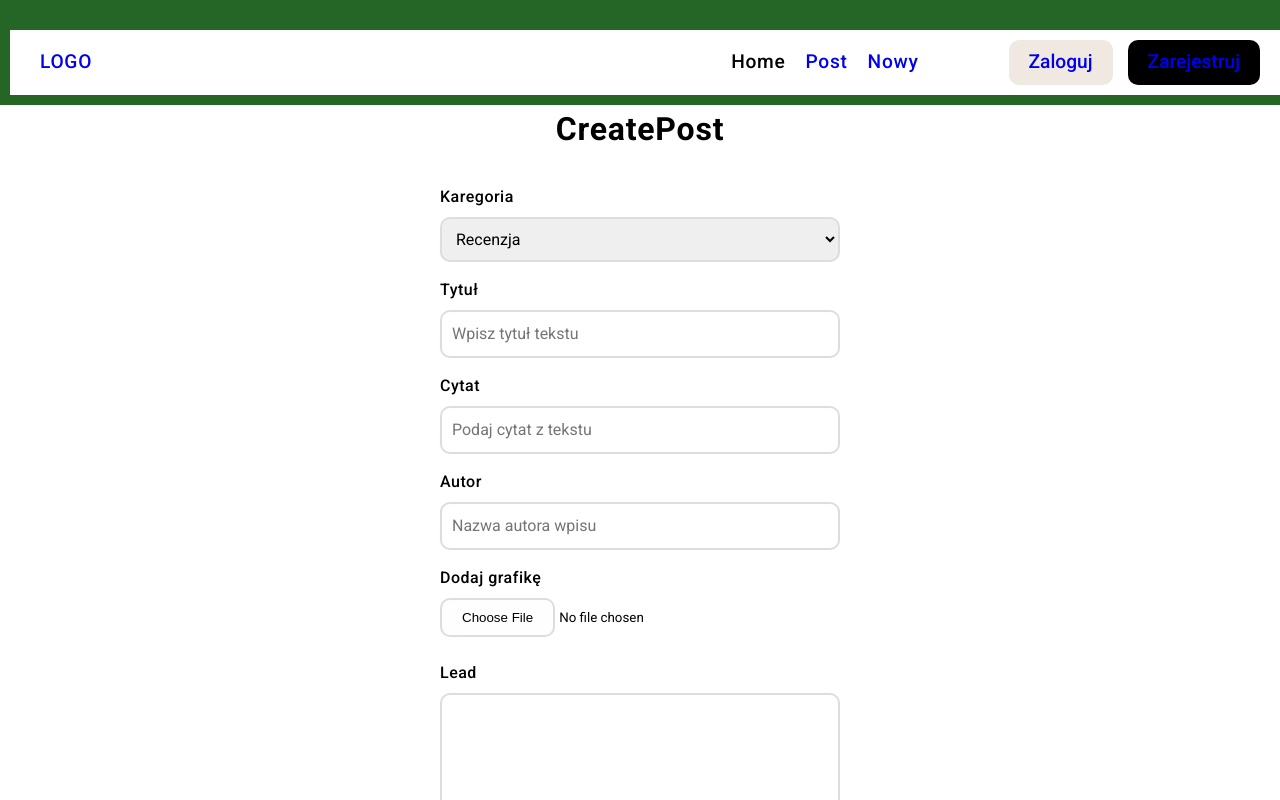
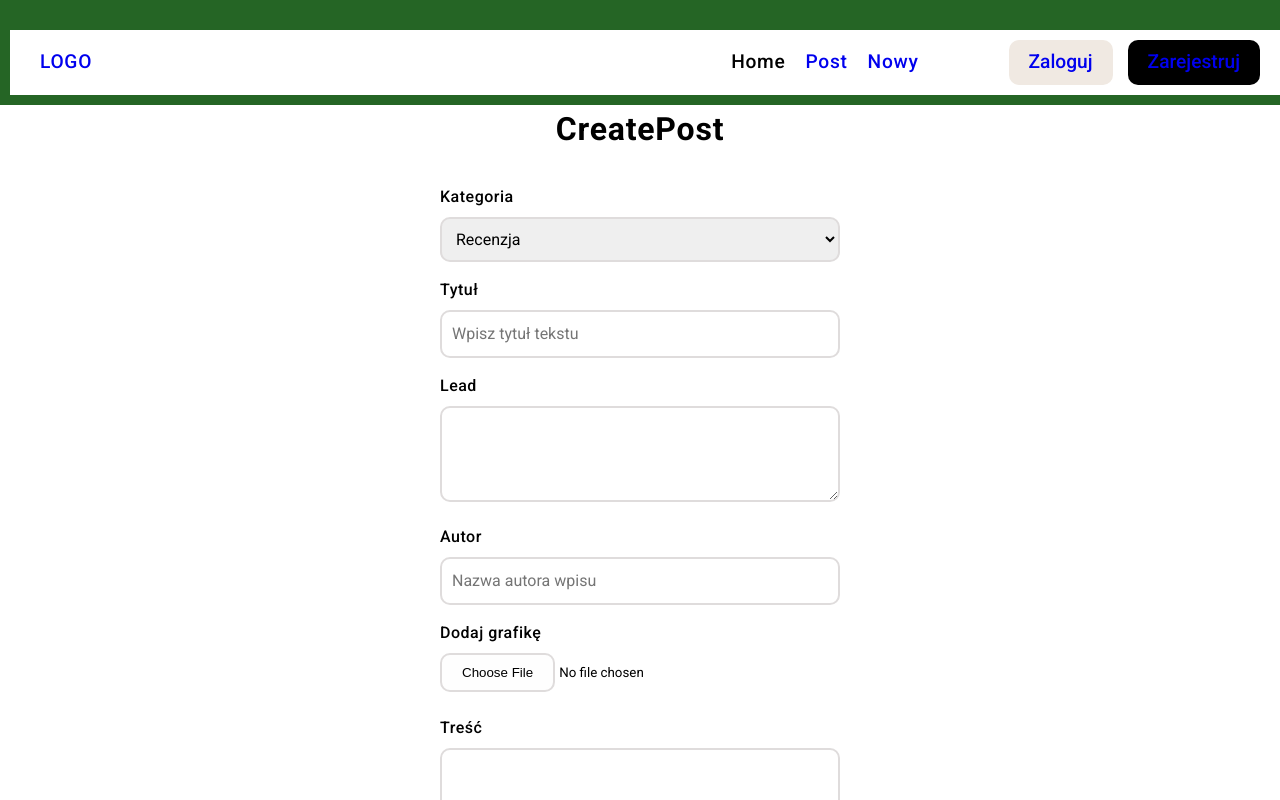
Before and after one commit to PoncjuszMiglanc/blog-app, a React (Vite) app: page /posts/create in a window 1280 px wide. Shown: the top 800 px of the page. Built offline with nearby package versions, Linux system fonts and the light colour scheme; the HTML template or start-up script is replaced by a standard one.

Commit message:
7th commit, logic for creating posts made

```diff
--- a/src/Components/MainPost.jsx
+++ b/src/Components/MainPost.jsx
@@ -1,8 +1,28 @@
+import { useState } from "react";
 import "./main-post.scss";
 import PostInfo from "./PostInfo";
 import SecondaryPost from "./SecondaryPost";
 
 const MainPost = () => {
+  //albo wyciągam z tablicy pierwszy i wrzucam do osobnej zmiennej
+  //albo w pętli biorę po dacie najnowszy post i wrzucam mu inny styl, co wymaga byc moze przefeniniowania logiki komponentu
+  //albo wszystko bedzie w gridzie, i w zależności od szerokości elementu, będzie on miał ten komponent z info w innym miejscu
+  //czyli nie użyję tagu img tylko w cssie będzie on tłem i wtedy łatwiej implementować ten info na tle obrazka
+  const [postList, setPostList] = useState([]);
+
+  const getPostList = () => {
+    fetch("http://localhost:8080/posts")
+      .then((res) => {
+        return res.json();
+      })
+      .then((res) => {
+        setPostList(res.posty.reverse());
+      })
+      .catch((err) => {
+        console.log(err);
+      });
+  };
+
   return (
     <>
       <main className="main-post">
@@ -12,13 +32,36 @@ const MainPost = () => {
           <div className="main-post__picture">
             <PostInfo color={"rgb(236, 233, 233)"} padding={30} margin={1} />
           </div>
+          <button onClick={getPostList}>X</button>
+          <button onClick={() => console.log("a to są posty", postList)}>
+            Y
+          </button>
           <div className="main-post__list">
+            {postList == null
+              ? ""
+              : postList.map((post) => {
+                  return (
+                    <div key={Math.random()}>
+                      <h1>{post.title}</h1>
+                      <p>{post.category}</p>
+                      <p>{post.title}</p>
+                      <img
+                        src={`http://localhost:8080/images/${post.image}`}
+                        alt=""
+                        width={100}
+                        height={100}
+                      />
+                    </div>
+                  );
+                })}
+
+            {/* <SecondaryPost />
             <SecondaryPost />
             <SecondaryPost />
             <SecondaryPost />
             <SecondaryPost />
             <SecondaryPost />
-            <SecondaryPost />
+            <SecondaryPost /> */}
           </div>
         </div>
       </main>
--- a/src/pages/BlogPost.jsx
+++ b/src/pages/BlogPost.jsx
@@ -11,10 +11,6 @@ const BlogPost = () => {
           <div className="post__head">
             <p className="post__category">Recenzja</p>
             <h1 className="post__title">Tytuł recenzji filmu</h1>
-            <p className="post__subtitle">
-              Tu będzie wybrany cytat z środka recenzji będący takim smaczkiem
-              tego co jest w tekście
-            </p>
             <div className="post__meta">
               <span className="post__author">
                 <a href="">Jan Kowalski</a>
--- a/src/pages/CreatePost.jsx
+++ b/src/pages/CreatePost.jsx
@@ -1,21 +1,68 @@
+import { useState } from "react";
 import MainContainer from "../Components/MainContainer";
 import InputField from "../Components/InputField";
 import "./create-post.scss";
 
 const CreatePost = () => {
+  //chcę, żeby to było szersze, ale to potem
+
+  const [kategoria, setKategoria] = useState("recenzja");
+  const [tytuł, setTytuł] = useState("");
+  const [lead, setLead] = useState("");
+  const [autor, setAutor] = useState("");
+  const [image, setImage] = useState("");
+  const [treść, setTreść] = useState("");
+
+  const createPost = (e) => {
+    e.preventDefault();
+
+    const formData = new FormData();
+    formData.append("category", kategoria);
+    formData.append("title", tytuł);
+    formData.append("lead", lead);
+    formData.append("author", autor);
+    formData.append("image", image);
+    formData.append("content", treść);
+
+    fetch("http://localhost:8080/post", {
+      method: "POST",
+      body: formData,
+    })
+      .then((res) => {
+        return res.json();
+      })
+      .then((res) => {
+        console.log(res);
+      })
+      .catch((err) => {
+        console.log(err);
+      });
+
+    setKategoria("recenzja");
+    setTytuł("");
+    setLead("");
+    setAutor("");
+    setImage("");
+    setTreść("");
+  };
+
+  //tytuł (komponent input), treść (normalny input) nie dochodzą do bazy danych
+
   return (
     <>
       <MainContainer>
         <div className="create">
           <h1 className="create__title">CreatePost</h1>
+          <form onSubmit={createPost}>
             <div className="category">
               <label className="category__label" htmlFor="kategorie">
-              Karegoria
+                Kategoria
               </label>
               <select
                 className="category__select"
                 name="kategoria"
                 id="kategoria"
+                onChange={(e) => setKategoria(e.target.value)}
               >
                 <option className="category__option" value="recenzja">
                   Recenzja
@@ -33,25 +80,9 @@ const CreatePost = () => {
               type={"text"}
               placeholder={"Wpisz tytuł tekstu"}
               id={"tytuł"}
+              value={tytuł}
+              setValue={setTytuł}
             />
-          <InputField
-            label={"Cytat"}
-            type={"text"}
-            placeholder={"Podaj cytat z tekstu"}
-            id={"cytat"}
-          />
-          <InputField
-            label={"Autor"}
-            type={"text"}
-            placeholder={"Nazwa autora wpisu"}
-            id={"autor"}
-          />
-          <div className="photo">
-            <label className="photo__label" htmlFor="photo">
-              Dodaj grafikę
-            </label>
-            <input className="photo__input" type="file" id="photo" />
-          </div>
             <div className="lead">
               <label className="lead__label" htmlFor="lead">
                 Lead
@@ -61,9 +92,46 @@ const CreatePost = () => {
                 name=""
                 id="lead"
                 cols="30"
-              rows="7"
+                rows="3"
+                value={lead}
+                onChange={(e) => setLead(e.target.value)}
               ></textarea>
             </div>
+            <InputField
+              label={"Autor"}
+              type={"text"}
+              placeholder={"Nazwa autora wpisu"}
+              id={"autor"}
+              value={autor}
+              setValue={setAutor}
+            />
+            <div className="photo">
+              <label className="photo__label" htmlFor="photo">
+                Dodaj grafikę
+              </label>
+              <input
+                className="photo__input"
+                type="file"
+                onChange={(e) => setImage(e.target.files[0])}
+                id="photo"
+              />
+            </div>
+            <div className="lead">
+              <label className="lead__label" htmlFor="lead">
+                Treść
+              </label>
+              <textarea
+                className="lead__textfield"
+                name=""
+                id="lead"
+                cols="30"
+                rows="6"
+                value={treść}
+                onChange={(e) => setTreść(e.target.value)}
+              ></textarea>
+            </div>
+            <button className="card__btn">Opublikuj</button>
+          </form>
         </div>
       </MainContainer>
     </>
```
Lines whose indentation alone changed are shown as unchanged.
